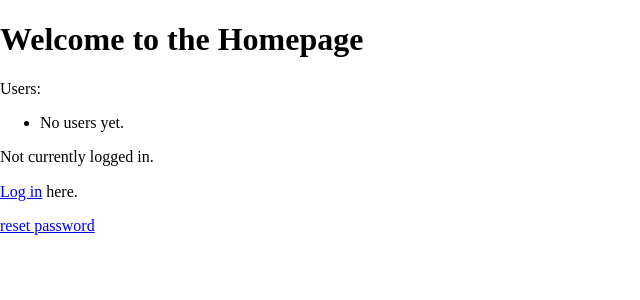
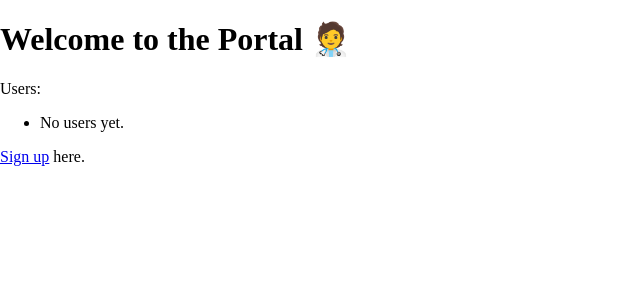
Before and after one commit to cds-snc/covid-alert-portal, a Django app: page / in a window 1280 px wide. Shown: the top 300 px of the page, without its empty margins (0-640 px from the left). Run offline with Django 3.2, Linux system fonts and the light colour scheme.

Commit message:
Update the README and smarten up our templates
Basically, link to the signup page and the login page on "home",
and link to the password reset page on the login page.

```diff
--- a/portal/profiles/templates/profiles/healthcareuser_list.html
+++ b/portal/profiles/templates/profiles/healthcareuser_list.html
@@ -2,7 +2,7 @@
 {% extends 'base.html' %}
 
 {% block content %}
-<h1>Welcome to the Homepage</h1>
+<h1>Welcome to the Portal 🧑‍⚕️</h1>
 <p>Users:</p>
 <ul>
 {% for user in healthcareuser_list %}
@@ -16,13 +16,19 @@
 {% endfor %}
 </ul>
 
-{% if user.is_authenticated %}
-    <p>Currently logged in as: {{ user.email }}</p>
-    <p><a href="{% url 'logout' %}">Log out</a>.</p>
+
+{% if healthcareuser_list|length == 0 %}
+    <p><a href="{% url 'signup' %}">Sign up</a> here.</p>
 {% else %}
-    <p>Not currently logged in.</p>
-    <p><a href="{% url 'login' %}">Log in</a> here.</p>
-    <p><a href="{% url 'password_reset' %}">reset password</a></p>
+    {# users exist #}
+    {% if user.is_authenticated %}
+        <p>Currently logged in as: {{ user.email }}</p>
+        <p><a href="{% url 'logout' %}">Log out</a>.</p>
+    {% else %}
+        <p>Not currently logged in.</p>
+        <p><a href="{% url 'signup' %}">Sign up a new user</a> or <a href="{% url 'login' %}">log in</a>.</p>
+    {% endif %}
+
 {% endif %}
 
 {% endblock %}
--- a/portal/profiles/templates/registration/login.html
+++ b/portal/profiles/templates/registration/login.html
@@ -8,5 +8,6 @@
   {{ form.as_p }}
   <button type="submit">Login</button>
 </form>
+<p>Or <a href="{% url 'password_reset' %}">reset your password</a>.</p>
 
 {% endblock %}
--- a/portal/profiles/views.py
+++ b/portal/profiles/views.py
@@ -14,7 +14,6 @@ class HomePageView(ListView):
 
 class UserProfileView(View):
     def get(self, request, user_id):
-
         try:
             user = HealthcareUser.objects.get(id=user_id)
         except:
@@ -24,7 +23,7 @@ class UserProfileView(View):
             "viewed_user": user
         }
 
-        return render(request, "user_profile.html", context)
+        return render(request, "profiles/user_profile.html", context)
 
 
 class SignUp(generic.CreateView):
```
Also changed, not shown: README.md, portal/profiles/templates/profiles/user_profile.html (renamed from portal/profiles/templates/user_profile.html).
